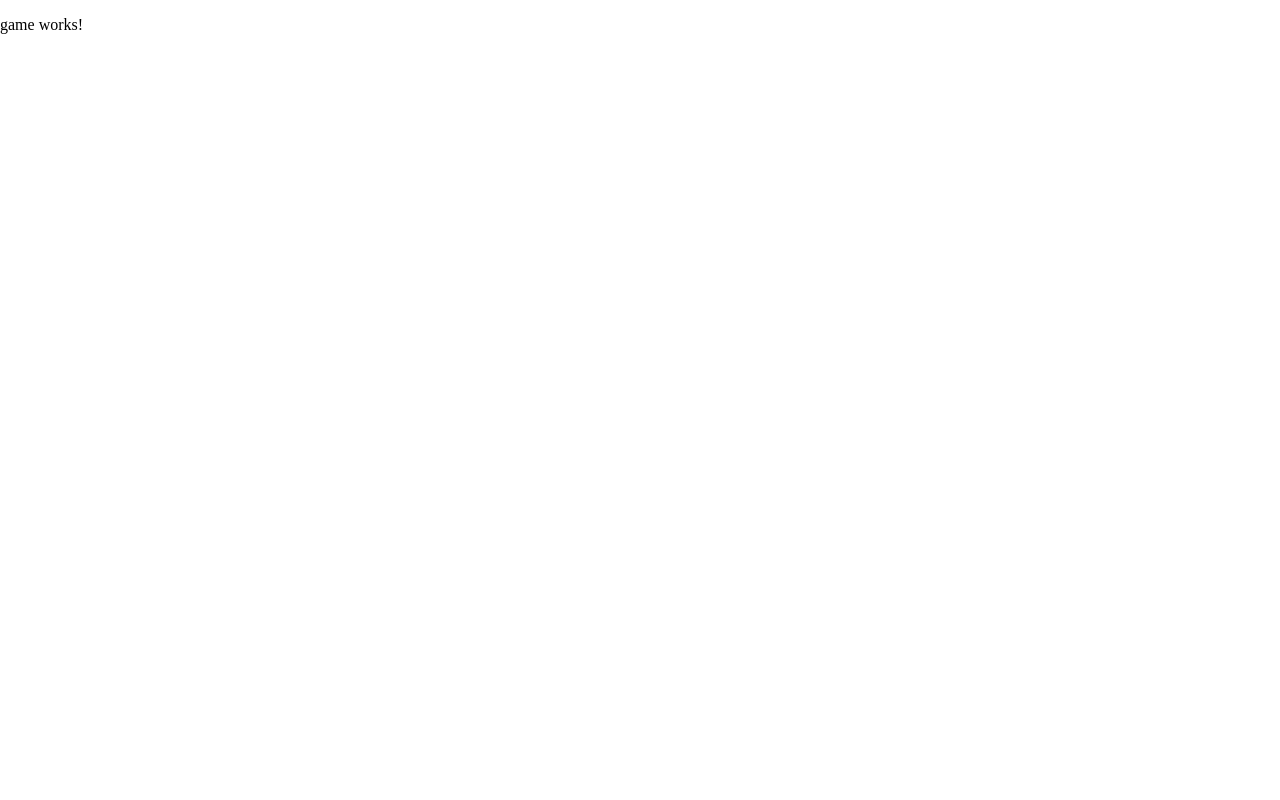
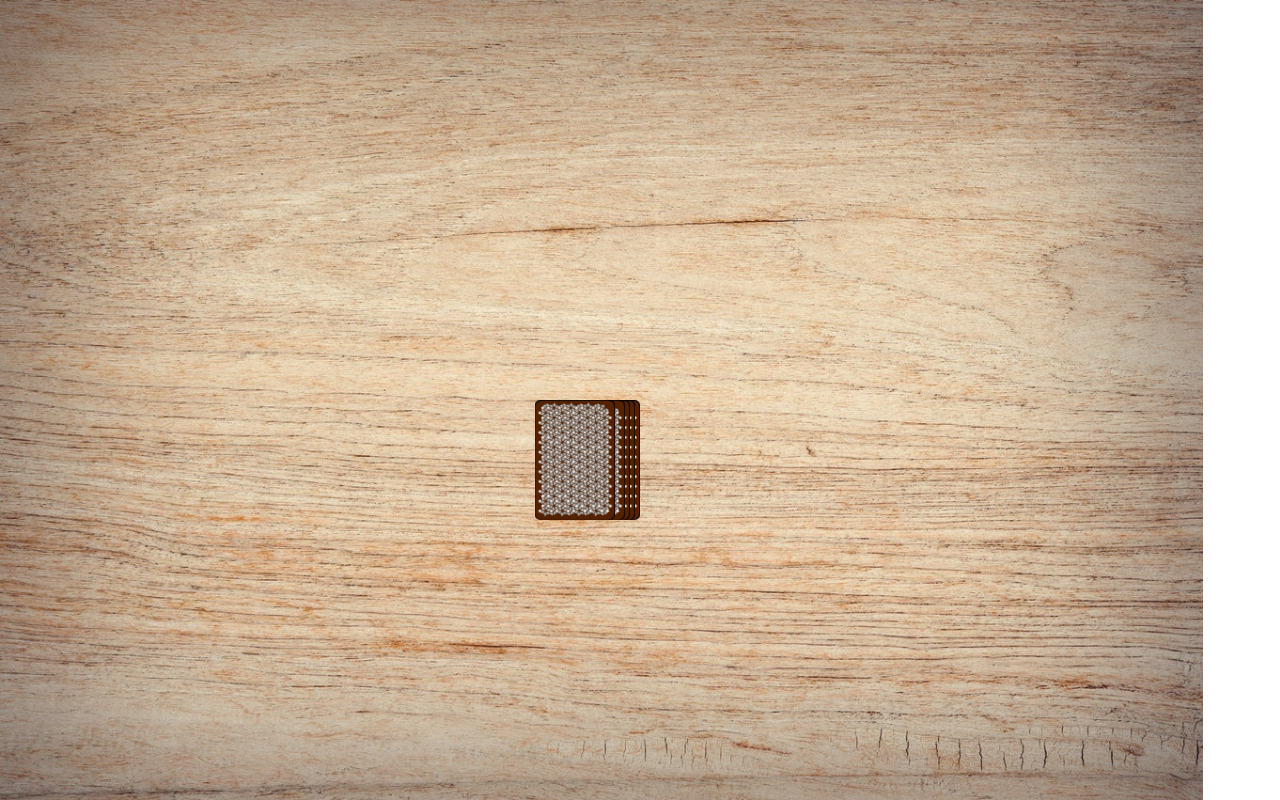
Before and after one commit to hanbit10/developerakademie-ring-of-fire, an Angular app: page /game in a window 1280 px wide. Built offline with nearby package versions, Linux system fonts and the light colour scheme.

Commit message:
update card animation

```diff
--- a/src/app/game/game.component.html
+++ b/src/app/game/game.component.html
@@ -1 +1,27 @@
-<p>game works!</p>
+<div class="field">
+  <div class="card-stack">
+    @for(card of [0,1,2,3]; track card; let i = $index) {
+    <img
+      [ngStyle]="{ right: i * 5 + 'px' }"
+      src="./assets/imgs/cards/card_cover.png"
+      alt=""
+    />
+    }
+    <img
+      class="top-card"
+      (click)="takeCard()"
+      [ngStyle]="{ right: 25 + 'px' }"
+      src="./assets/imgs/cards/card_cover.png"
+      alt=""
+    />
+    @if(pickCardAnimation) {
+    <img
+      class="top-card pick-card"
+      (click)="takeCard()"
+      [ngStyle]="{ right: 25 + 'px' }"
+      src="./assets/imgs/cards/ace_1.png"
+      alt=""
+    />
+    }
+  </div>
+</div>
--- a/src/app/game/game.component.scss
+++ b/src/app/game/game.component.scss
@@ -0,0 +1,50 @@
+@import "./../../styles.scss";
+
+.field {
+  width: 100vw;
+  height: 100vh;
+  max-width: 100%;
+  background-image: url(../../assets/imgs/board.jpg);
+  background-size: contain;
+  background-repeat: no-repeat;
+
+  @include dFlex(center, center);
+}
+
+.card-stack {
+  position: relative;
+  > img {
+    position: absolute;
+    width: 80px;
+    height: 120px;
+  }
+}
+
+.top-card {
+  cursor: pointer;
+  transition: all 0.1s ease-in-out;
+  &:hover {
+    transform: scale(1.1) translateY(-5px);
+  }
+}
+
+@keyframes pick-card-animation {
+  0% {
+    transform: scale(1);
+  }
+  30% {
+    transform: scale(1.7);
+  }
+  50% {
+    transform: scale(1.7);
+  }
+  100% {
+    transform: scale(1.7) translateX(50px);
+  }
+}
+
+.pick-card {
+  transition: all 0.1s ease-in-out;
+  // transform: scale(1.5) !important;
+  animation: pick-card-animation 2s ease-in-out;
+}
--- a/src/app/game/game.component.ts
+++ b/src/app/game/game.component.ts
@@ -1,12 +1,18 @@
 import { Component } from '@angular/core';
+
+import { CommonModule } from '@angular/common';
 
 @Component({
   selector: 'app-game',
   standalone: true,
-  imports: [],
+  imports: [CommonModule],
   templateUrl: './game.component.html',
-  styleUrl: './game.component.scss'
+  styleUrl: './game.component.scss',
 })
 export class GameComponent {
-
+  pickCardAnimation = false;
+  constructor() {}
+  takeCard() {
+    this.pickCardAnimation = true;
+  }
 }
--- a/src/app/start-screen/start-screen.component.html
+++ b/src/app/start-screen/start-screen.component.html
@@ -1,6 +1,6 @@
 <div class="start-screen">
   <img src="./assets/imgs/startbox.png" alt="" />
   <div class="start-label-container">
-    <img src="./assets/imgs/startlabel.png" alt="" />
+    <img (click)="newGame()" src="./assets/imgs/startlabel.png" alt="" />
   </div>
 </div>
--- a/src/app/start-screen/start-screen.component.ts
+++ b/src/app/start-screen/start-screen.component.ts
@@ -1,12 +1,20 @@
-import { Component } from '@angular/core';
+import { Component, OnInit } from '@angular/core';
+import { CommonModule } from '@angular/common';
+import { Router } from '@angular/router';
 
 @Component({
   selector: 'app-start-screen',
   standalone: true,
-  imports: [],
+  imports: [CommonModule],
   templateUrl: './start-screen.component.html',
-  styleUrl: './start-screen.component.scss'
+  styleUrl: './start-screen.component.scss',
 })
-export class StartScreenComponent {
-
+export class StartScreenComponent implements OnInit {
+  constructor(private router: Router) {}
+  ngOnInit(): void {
+    // throw new Error('Method not implemented.');
+  }
+  newGame() {
+    this.router.navigateByUrl('/game');
+  }
 }
```
